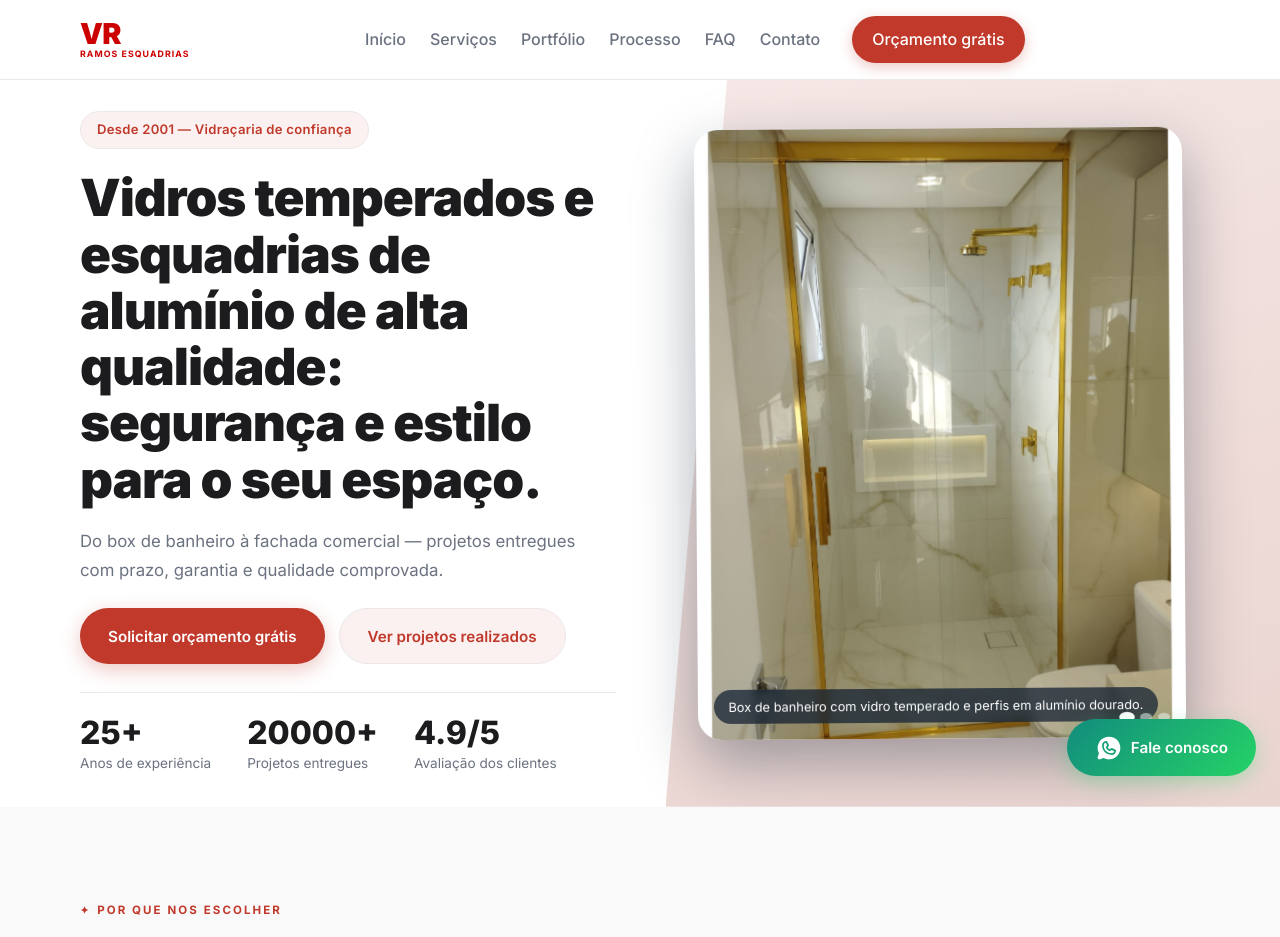
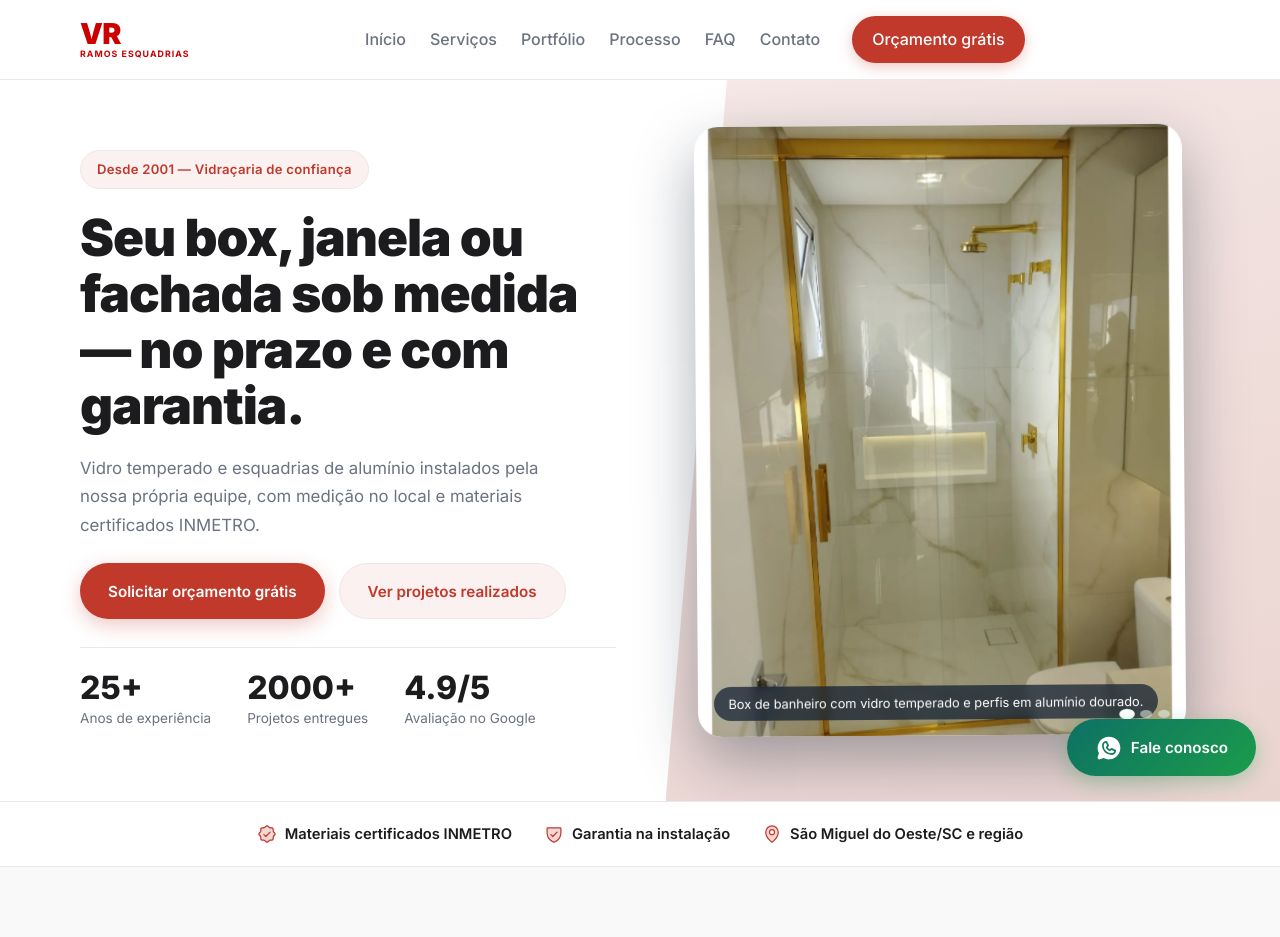
Before and after one commit to paulohramoss/landing-page, a React (Vite) app: page / in a window 1280 px wide. Shown: the top 937 px of the page. Built offline with nearby package versions, Linux system fonts and the light colour scheme; no server answers.

Commit message:
feat: implement landing page layout with sections for hero, testimonials, portfolio, contact, and CTA components

```diff
--- a/src/App.tsx
+++ b/src/App.tsx
@@ -5,6 +5,7 @@ import CallToAction from './sections/CallToAction';
 import Contact from './sections/Contact';
 import FAQ from './sections/FAQ';
 import Hero from './sections/Hero';
+import SocialProofBar from './sections/SocialProofBar';
 import Highlights from './sections/Highlights';
 import Portfolio from './sections/Portfolio';
 import Process from './sections/Process';
@@ -17,6 +18,7 @@ function App(): JSX.Element {
       <Header />
       <main>
         <Hero />
+        <SocialProofBar />
         <Highlights />
         <Services />
         <Portfolio />
--- a/src/sections/CallToAction.tsx
+++ b/src/sections/CallToAction.tsx
@@ -1,4 +1,4 @@
-import { WhatsappLogo } from '@phosphor-icons/react';
+import { WhatsappLogoIcon } from '@phosphor-icons/react';
 import { useState } from 'react';
 import { WhatsAppModal } from '../components/WhatsAppModal';
 
@@ -24,7 +24,7 @@ function CallToAction(): JSX.Element {
             type="button"
             onClick={() => setIsModalOpen(true)}
           >
-            <WhatsappLogo size={22} weight="fill" />
+            <WhatsappLogoIcon size={22} weight="fill" />
             Falar no WhatsApp
           </button>
         </div>
--- a/src/sections/Contact.tsx
+++ b/src/sections/Contact.tsx
@@ -300,7 +300,7 @@ function Contact(): JSX.Element {
             </div>
 
             <button className="btn primary" type="submit" disabled={isSubmitting}>
-              {isSubmitting ? 'Enviando...' : 'Enviar mensagem'}
+              {isSubmitting ? 'Enviando...' : 'Solicitar meu orçamento'}
             </button>
 
             <AnimatePresence>
--- a/src/sections/Hero.tsx
+++ b/src/sections/Hero.tsx
@@ -7,20 +7,25 @@ import {
   useInView,
 } from "framer-motion";
 import boxBanheiro from "../assets/box-banheiro.jpg";
+import boxBanheiroWebp from "../assets/box-banheiro.webp";
 import fachadaCasa from "../assets/fachada-casa.jpg";
+import fachadaCasaWebp from "../assets/fachada-casa.webp";
 import portaAluminio from "../assets/porta-aluminio.jpg";
+import portaAluminioWebp from "../assets/porta-aluminio.webp";
 
 type HeroSlide = {
   alt: string;
   caption: string;
   badge: string;
   src: string;
+  srcWebp: string;
   objectFit?: "cover" | "contain";
 };
 
 const heroSlides: HeroSlide[] = [
   {
     src: boxBanheiro,
+    srcWebp: boxBanheiroWebp,
     alt: "Box de banheiro com vidro temperado e perfis em alumínio dourado.",
     caption:
       "Box de banheiro com vidro temperado e perfis em alumínio dourado.",
@@ -29,12 +34,14 @@ const heroSlides: HeroSlide[] = [
   },
   {
     src: fachadaCasa,
+    srcWebp: fachadaCasaWebp,
     alt: "Fachada residencial com amplos painéis de vidro.",
     caption: "Fachada residencial com esquadrias de alumínio sob medida.",
     badge: "Fachadas",
   },
   {
     src: portaAluminio,
+    srcWebp: portaAluminioWebp,
     alt: "Porta de alumínio com acabamento sofisticado.",
     caption:
       "Porta de alumínio de alto padrão para uso comercial e residencial.",
@@ -121,7 +128,7 @@ function Hero(): JSX.Element {
   const countersActive = statsInView && !prefersReducedMotion;
 
   const count25 = useCountUp(25, 0, 1.8, countersActive);
-  const count20000 = useCountUp(20000, 0, 2.2, countersActive);
+  const count2000 = useCountUp(2000, 0, 2.2, countersActive);
   const count49 = useCountUp(4.9, 1, 1.8, countersActive);
 
   useEffect(() => {
@@ -163,13 +170,13 @@ function Hero(): JSX.Element {
             Desde 2001 — Vidraçaria de confiança
           </motion.span>
           <motion.h1 variants={itemVariants}>
-            Vidros temperados e esquadrias de alumínio de alta qualidade:
-            segurança e estilo para o seu espaço.
+            Seu box, janela ou fachada sob medida — no prazo e com garantia.
           </motion.h1>
 
           <motion.p variants={itemVariants}>
-            Do box de banheiro à fachada comercial — projetos entregues com
-            prazo, garantia e qualidade comprovada.
+            Vidro temperado e esquadrias de alumínio instalados pela nossa
+            própria equipe, com medição no local e materiais certificados
+            INMETRO.
           </motion.p>
 
           <motion.div className="hero-actions" variants={itemVariants}>
@@ -191,12 +198,12 @@ function Hero(): JSX.Element {
               <span>Anos de experiência</span>
             </li>
             <li>
-              <strong>{prefersReducedMotion ? "20.000" : count20000}+</strong>
+              <strong>{prefersReducedMotion ? "2.000" : count2000}+</strong>
               <span>Projetos entregues</span>
             </li>
             <li>
               <strong>{prefersReducedMotion ? "4.9" : count49}/5</strong>
-              <span>Avaliação dos clientes</span>
+              <span>Avaliação no Google</span>
             </li>
           </motion.ul>
         </motion.div>
@@ -244,25 +251,40 @@ function Hero(): JSX.Element {
 
             {/* Slide de imagem */}
             {prefersReducedMotion ? (
+              <picture>
+                <source srcSet={activeSlide.srcWebp} type="image/webp" />
                 <img
                   className="hero-media-image"
                   src={activeSlide.src}
                   alt={activeSlide.alt}
+                  fetchPriority="high"
                   style={{ objectFit: activeSlide.objectFit ?? "cover" }}
                 />
+              </picture>
             ) : (
               <AnimatePresence mode="wait">
-                <motion.img
+                <motion.div
                   key={activeSlide.src}
                   className="hero-media-image"
-                  src={activeSlide.src}
-                  alt={activeSlide.alt}
-                  style={{ objectFit: activeSlide.objectFit ?? "cover" }}
                   initial="hidden"
                   animate="visible"
                   exit="hidden"
                   variants={slideVariants}
+                >
+                  <picture>
+                    <source srcSet={activeSlide.srcWebp} type="image/webp" />
+                    <img
+                      src={activeSlide.src}
+                      alt={activeSlide.alt}
+                      fetchPriority={currentSlide === 0 ? "high" : "auto"}
+                      style={{
+                        width: "100%",
+                        height: "100%",
+                        objectFit: activeSlide.objectFit ?? "cover",
+                      }}
                     />
+                  </picture>
+                </motion.div>
               </AnimatePresence>
             )}
 
--- a/src/sections/Portfolio.tsx
+++ b/src/sections/Portfolio.tsx
@@ -1,6 +1,6 @@
 import { useState, useRef } from 'react';
 import { AnimatePresence, motion, useInView } from 'framer-motion';
-import { MagnifyingGlass } from '@phosphor-icons/react';
+import { MagnifyingGlassIcon } from '@phosphor-icons/react';
 import casaVidro from '../assets/portfolio/casa-vidro.jpeg';
 import casaVidroWebp from '../assets/portfolio/casa-vidro.webp';
 import duasRodas from '../assets/portfolio/duas-rodas.jpeg';
@@ -127,7 +127,7 @@ function Portfolio(): JSX.Element {
                   />
                 </picture>
                 <div className="portfolio-card__zoom" aria-hidden="true">
-                  <MagnifyingGlass size={28} weight="bold" />
+                  <MagnifyingGlassIcon size={28} weight="bold" />
                 </div>
               </div>
               <div className="portfolio-card__content">
--- /dev/null
+++ b/src/sections/SocialProofBar.tsx
@@ -0,0 +1,36 @@
+import { SealCheck, ShieldCheck, MapPin } from '@phosphor-icons/react';
+import { motion, useInView } from 'framer-motion';
+import { useRef } from 'react';
+
+const trustItems = [
+  { icon: SealCheck, label: 'Materiais certificados INMETRO' },
+  { icon: ShieldCheck, label: 'Garantia na instalação' },
+  { icon: MapPin, label: 'São Miguel do Oeste/SC e região' }
+];
+
+function SocialProofBar(): JSX.Element {
+  const ref = useRef(null);
+  const inView = useInView(ref, { once: true, margin: '-40px' });
+
+  return (
+    <section className="social-proof-bar" ref={ref} aria-label="Selos de confiança">
+      <motion.div
+        className="container social-proof-bar__inner"
+        initial={{ opacity: 0, y: 16 }}
+        animate={inView ? { opacity: 1, y: 0 } : {}}
+        transition={{ duration: 0.5, ease: 'easeOut' }}
+      >
+        <ul className="social-proof-bar__items">
+          {trustItems.map((item) => (
+            <li key={item.label}>
+              <item.icon size={20} weight="duotone" />
+              {item.label}
+            </li>
+          ))}
+        </ul>
+      </motion.div>
+    </section>
+  );
+}
+
+export default SocialProofBar;
--- a/src/styles/global.css
+++ b/src/styles/global.css
@@ -281,9 +281,9 @@ main {
 }
 
 .btn.whatsapp {
-  background: linear-gradient(135deg, #128c7e, #25d366);
+  background: linear-gradient(135deg, #0e7064, #1b9c4b);
   color: white;
-  box-shadow: 0 6px 20px rgba(37, 211, 102, 0.3);
+  box-shadow: 0 6px 20px rgba(27, 156, 75, 0.3);
 }
 
 .btn.whatsapp:hover {
@@ -396,6 +396,44 @@ main {
   color: var(--color-muted);
   margin-top: 0.2rem;
   display: block;
+}
+
+/* Social proof bar — faixa de confiança abaixo do hero (sem logos) */
+.social-proof-bar {
+  background: var(--color-surface);
+  border-top: 1px solid var(--color-border);
+  border-bottom: 1px solid var(--color-border);
+  padding: 1.25rem 0;
+}
+
+.social-proof-bar__inner {
+  display: flex;
+  justify-content: center;
+}
+
+.social-proof-bar__items {
+  display: flex;
+  flex-wrap: wrap;
+  align-items: center;
+  justify-content: center;
+  gap: 0.75rem 2rem;
+  list-style: none;
+  margin: 0;
+  padding: 0;
+}
+
+.social-proof-bar__items li {
+  display: inline-flex;
+  align-items: center;
+  gap: 0.5rem;
+  font-size: 0.92rem;
+  font-weight: 600;
+  color: var(--color-dark);
+}
+
+.social-proof-bar__items li svg {
+  color: var(--color-primary);
+  flex-shrink: 0;
 }
 
 /* Hero media — card sobre o bloco azul */
@@ -732,7 +770,7 @@ main {
 
 .portfolio-badge--comercial {
   background: rgba(245, 158, 11, 0.1);
-  color: #b45309;
+  color: #92400e;
 }
 
 /* ── Process ─────────────────────────────────────────────── */
@@ -865,10 +903,6 @@ main {
   max-width: 700px;
   margin: 0 auto;
   position: relative;
-  overflow: hidden;
-}
-
-.testimonial-carousel {
   display: flex;
   flex-direction: column;
   align-items: center;
@@ -945,7 +979,6 @@ main {
   width: 42px;
   height: 42px;
   border-radius: 50%;
-  border: none;
   background: white;
   color: var(--color-primary);
   cursor: pointer;
@@ -964,27 +997,7 @@ main {
   border-color: var(--color-primary);
 }
 
-.testimonial-dots {
-  display: flex;
-  gap: 0.6rem;
-  align-items: center;
-}
-
-.testimonial-dot {
-  width: 8px;
-  height: 8px;
-  border-radius: 50%;
-  border: none;
-  background: var(--color-border);
-  cursor: pointer;
-  padding: 0;
-  transition: background 0.25s ease, transform 0.25s ease;
-}
-
-.testimonial-dot.is-active {
-  background: var(--color-primary);
-  transform: scale(1.4);
-}
+
 
 .testimonial-card blockquote {
   margin: 0;
@@ -1141,10 +1154,13 @@ main {
 }
 
 .contact-map {
-  border-radius: 14px;
+  margin-top: 2rem;
+  border-radius: 16px;
   overflow: hidden;
   box-shadow: var(--shadow-sm);
   flex-shrink: 0;
+  height: 300px;
+  border: 1px solid var(--color-border);
 }
 
 .file-upload-field {
@@ -1265,17 +1281,17 @@ main {
 
 .file-upload-item__badge--pdf {
   background: rgba(220, 38, 38, 0.1);
-  color: #dc2626;
+  color: #b91c1c;
 }
 
 .file-upload-item__badge--doc {
   background: rgba(37, 99, 235, 0.1);
-  color: #2563eb;
+  color: #1d4ed8;
 }
 
 .file-upload-item__badge--img {
   background: rgba(16, 185, 129, 0.1);
-  color: #059669;
+  color: #047857;
 }
 
 .file-upload-item__name {
@@ -1413,7 +1429,7 @@ textarea:focus {
   margin-bottom: 0 !important;
   border-radius: 10px;
   background: rgba(255, 255, 255, 0.08);
-  color: rgba(255, 255, 255, 0.65);
+  color: rgba(255, 255, 255, 0.9);
   border: 1px solid rgba(255, 255, 255, 0.1);
   transition: background 0.2s ease, color 0.2s ease;
   line-height: 0;
@@ -1633,16 +1649,7 @@ textarea:focus {
   transform: scale(1.35);
 }
 
-/* ── Contact Map ─────────────────────────────────────────── */
-
-.contact-map {
-  margin-top: 2rem;
-  border-radius: 16px;
-  overflow: hidden;
-  box-shadow: var(--shadow-xs);
-  height: 300px;
-  border: 1px solid var(--color-border);
-}
+
 
 .contact-map iframe {
   width: 100%;
@@ -1674,13 +1681,13 @@ textarea:focus {
 
 .form-feedback--success {
   background: rgba(34, 197, 94, 0.08);
-  color: #15803d;
+  color: #166534;
   border: 1px solid rgba(34, 197, 94, 0.25);
 }
 
 .form-feedback--error {
   background: rgba(239, 68, 68, 0.08);
-  color: #dc2626;
+  color: #b91c1c;
   border: 1px solid rgba(239, 68, 68, 0.25);
 }
 
```
Also changed, not shown: index.html (+20 -20 lines), src/sections/Testimonials.tsx (+10 -22 lines). Lines whose indentation alone changed are shown as unchanged.
